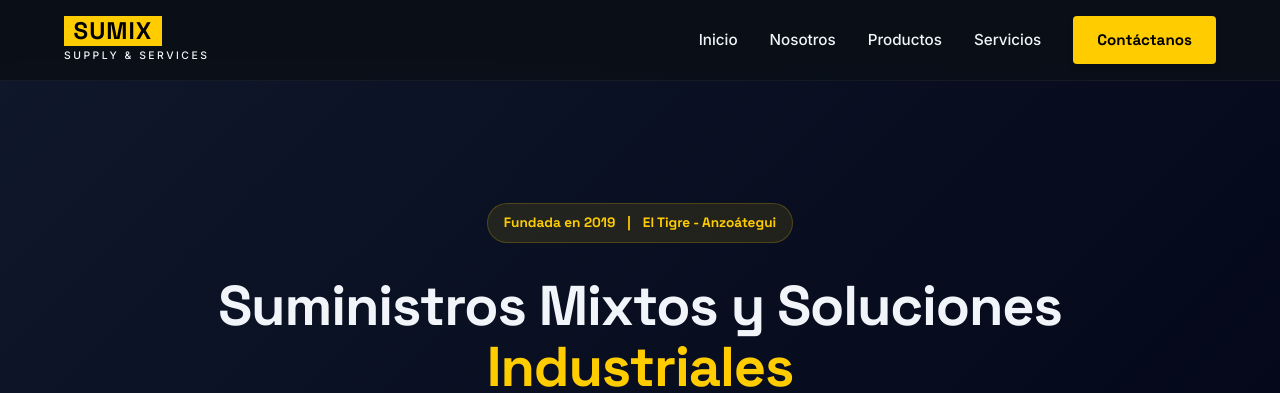
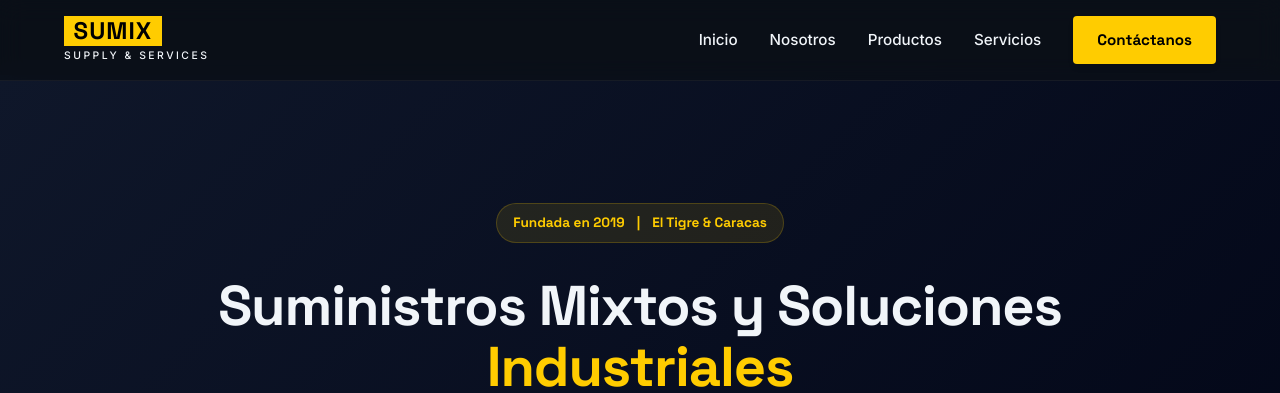
Before and after one commit to ing-nestorgomez/ximus, a Jekyll site: the page built from index.html, in a window 1280 px wide and 900 px high. Shown: the top 393 px of the window. Built offline with Jekyll 4.4.1, drawn with Linux system fonts in a browser that asks for light colours.

Commit message:
Update hero badge location information

```diff
--- a/index.html
+++ b/index.html
@@ -7,7 +7,7 @@
 <section id="inicio" class="hero-section">
   <div class="hero-overlay"></div>
   <div class="hero-container">
-    <div class="hero-badge">Fundada en 2019 <span class="divider">|</span> El Tigre - Anzoátegui</div>
+    <div class="hero-badge">Fundada en 2019 <span class="divider">|</span> El Tigre & Caracas</div>
     <h1 class="hero-title">Suministros Mixtos y Soluciones <span class="text-gradient">Industriales</span></h1>
     <p class="hero-subtitle">Procura integral especializada y servicios de ingeniería para los sectores Petrolero, Petroquímico, Gasífero, Siderúrgico y Cementero de Venezuela.</p>
     <div class="hero-actions">
```
